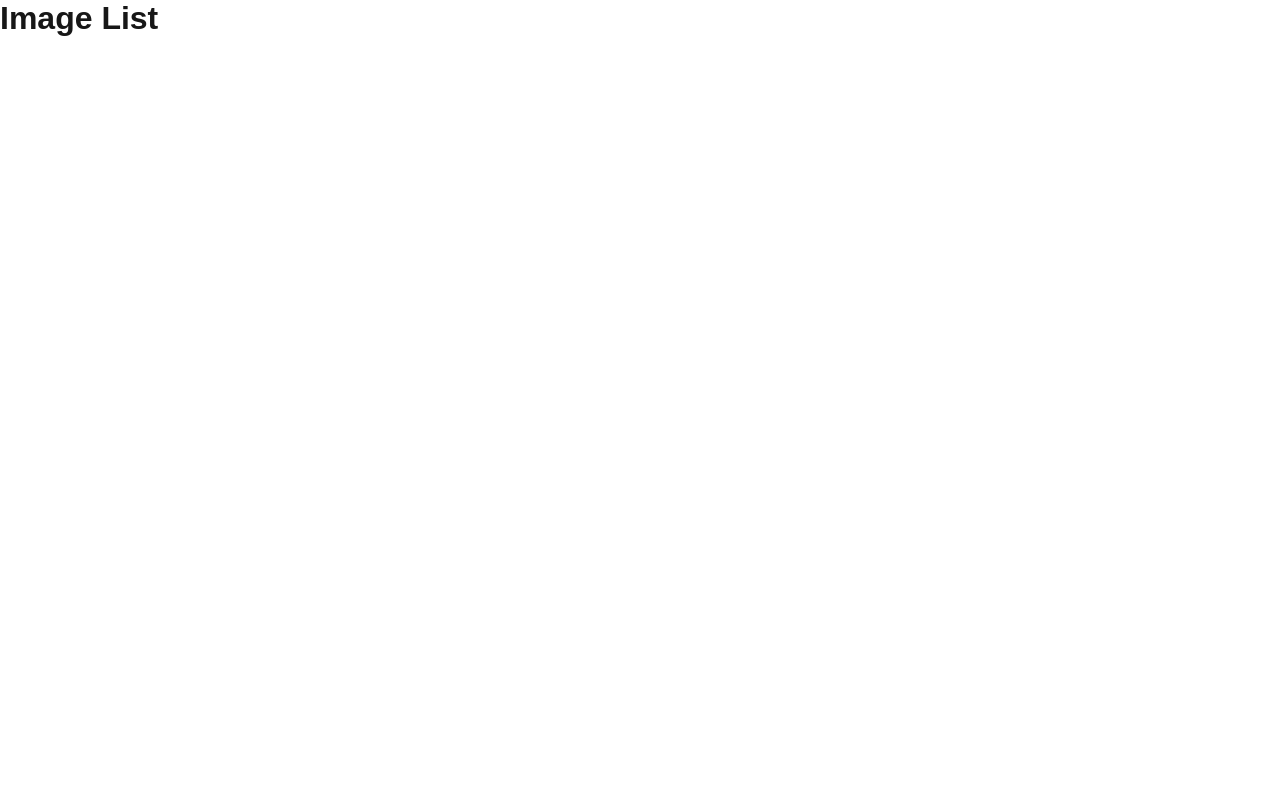
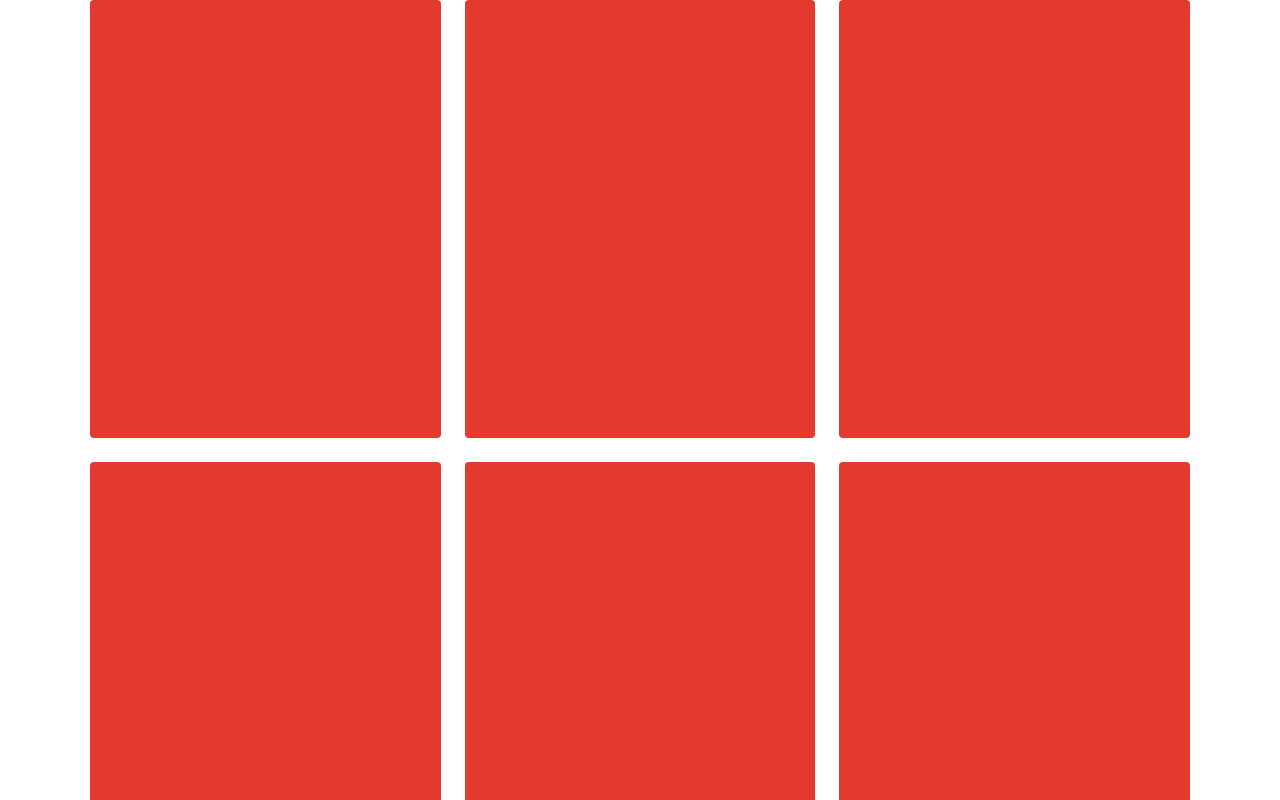
Before and after one commit to lepitaaar/webtoon-note-FE, a Next.js app: page /imagelist in a window 1280 px wide. Shown: the top 800 px of the page. Built offline with nearby package versions, Linux system fonts and the light colour scheme.

Commit message:
feature/imagelist
이미지리스트를 함수 안에 넣어서
컴포넌트를 weekselect에 결합했어여

```diff
--- /dev/null
+++ b/src/app/imagelist/imagelist.css
@@ -0,0 +1,35 @@
+/* 이미지 리스트 전체 래퍼 */
+.image-list {
+    display: flex;
+    justify-content: center;
+  }
+
+  /* 3×3 그리드 */
+  .image-grid {
+    width: 100%;
+    max-width: 1100px;
+    display: grid;
+    grid-template-columns: repeat(3, 1fr);
+    column-gap: 24px;
+    row-gap: 24px;
+  }
+
+  /* 빨간 카드 하나 */
+  .image-card {
+    background: #e33a2f;  /* 빨강 */
+    aspect-ratio: 4 / 5;  /* 세로 직사각형 */
+    cursor: pointer;
+    border-radius: 4px;
+  }
+
+  @media (max-width: 900px) {
+    .image-grid {
+      grid-template-columns: repeat(2, 1fr);
+    }
+  }
+
+  @media (max-width: 560px) {
+    .image-grid {
+      grid-template-columns: 1fr;
+    }
+  }
--- a/src/app/imagelist/page.js
+++ b/src/app/imagelist/page.js
@@ -1,7 +1,27 @@
+"use client";
+
+import "./imagelist.css";
+
 export default function ImageList() {
-    return (
-        <div>
-            <h1>Image List</h1>
-        </div>
-    );
+  const cards = Array.from({ length: 9 });
+
+  function handleCardClick(index) {
+    console.log(`🟥 Card ${index + 1} clicked!`);
+    alert(`Card ${index + 1} 클릭됨! (임시 기능)`);
+  }
+
+  return (
+    <div className="image-list">
+      {/* 3×3 그리드 */}
+      <section className="image-grid">
+        {cards.map((_, i) => (
+          <div
+            key={i}
+            className="image-card"
+            onClick={() => handleCardClick(i)}
+          />
+        ))}
+      </section>
+    </div>
+  );
 }
```
Also changed, not shown: src/app/weekselect/page.js (+14 -9 lines), src/app/weekselect/weekselect.css (+5 -5 lines).
